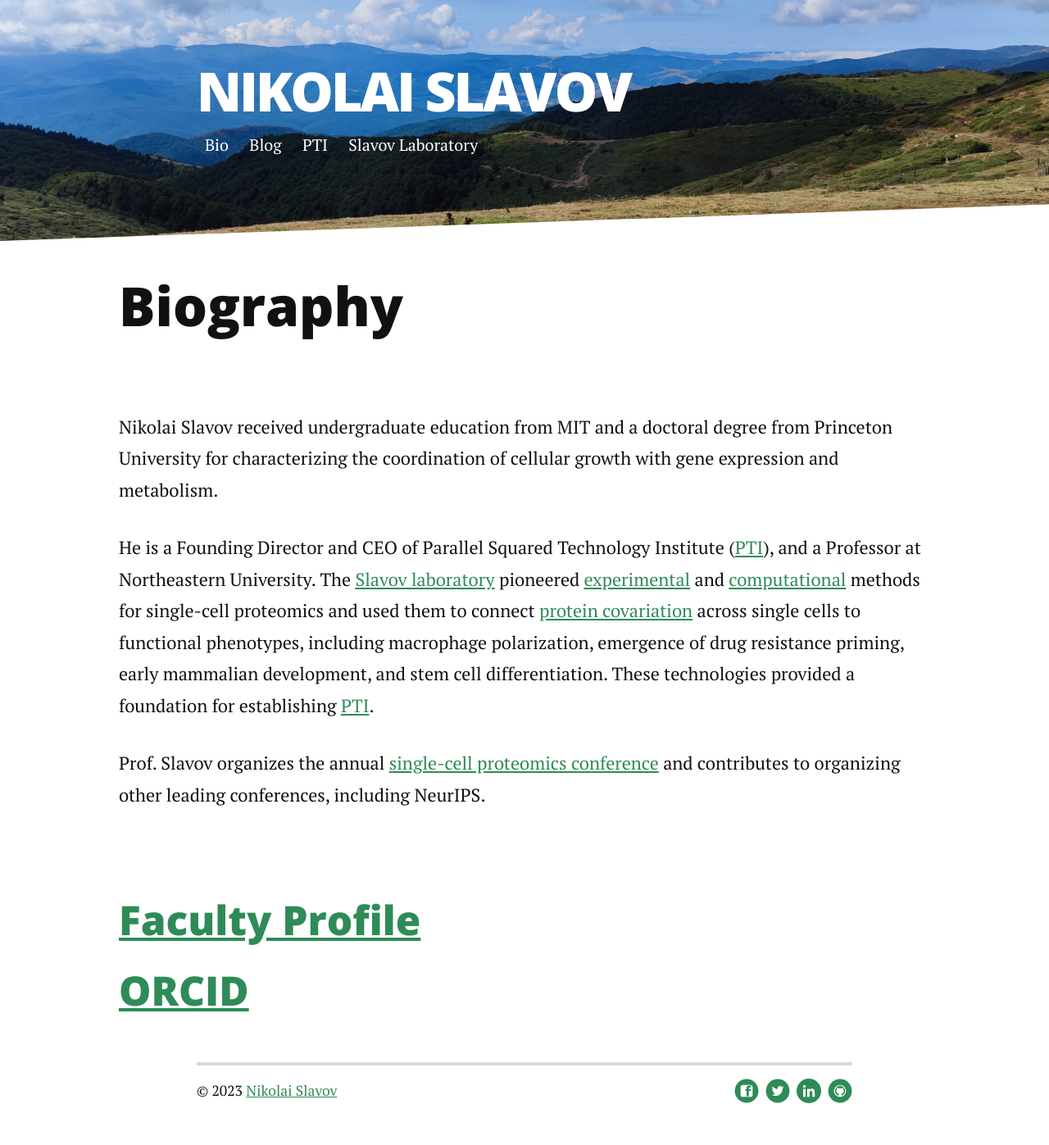
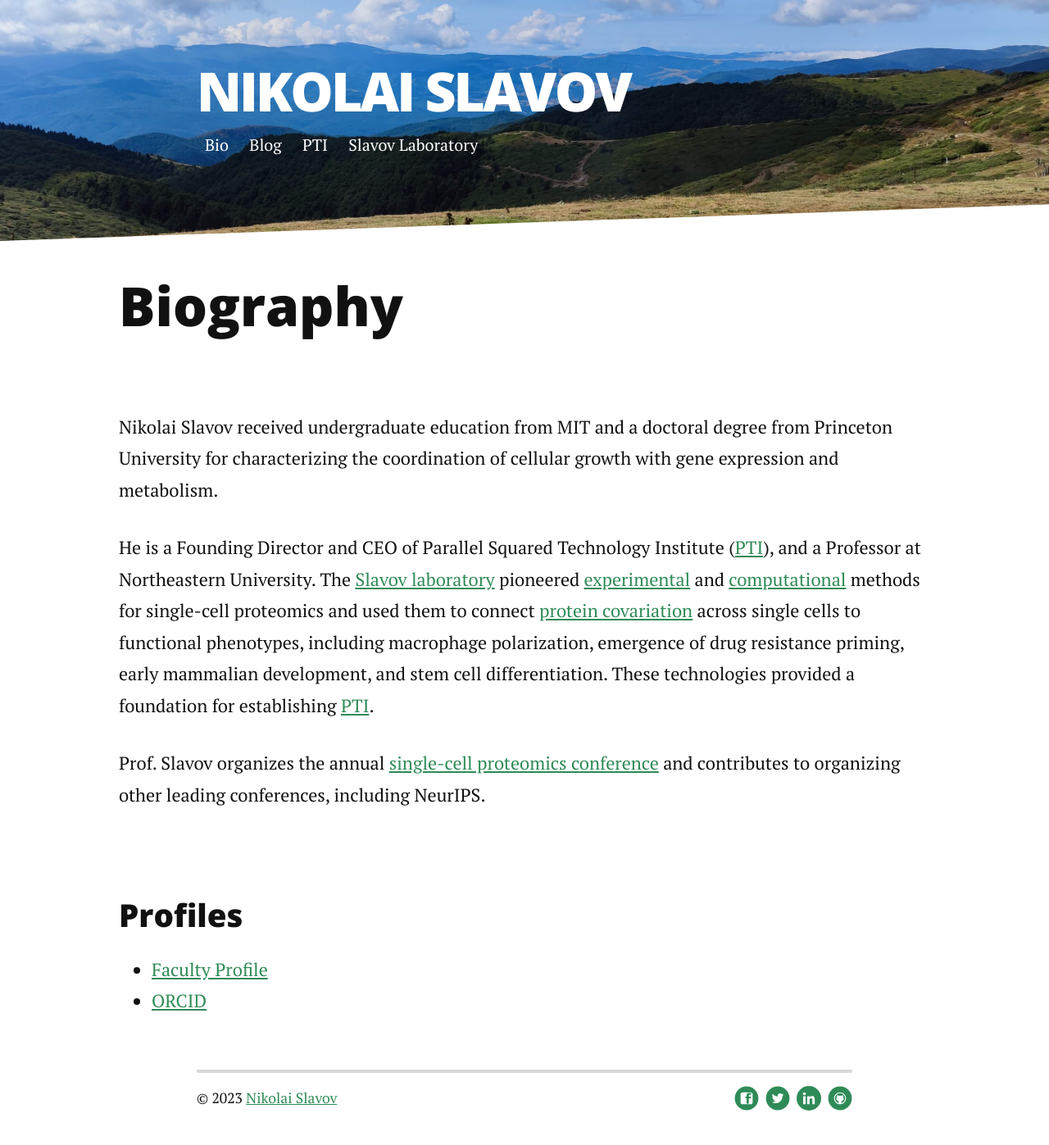
Before and after one commit to nslavov/nikolai, a Jekyll site: the page built from bio.md, in a window 1280 px wide. Shown: the whole page at 82% size. Built offline with Jekyll 4.4.1, drawn with Linux system fonts in a browser that asks for light colours; nearby versions of some CDN libraries.

Commit message:
Update bio.md

```diff
--- a/bio.md
+++ b/bio.md
@@ -16,6 +16,8 @@ Prof. Slavov organizes the annual <a href="https://single-cell.net/">single-cell
 
 <br>
 
-## [Faculty Profile](https://coe.northeastern.edu/people/slavov-nikolai/)
 
-## [ORCID](https://orcid.org/0000-0003-2035-1820)
+### Profiles
+
+ * [Faculty Profile](https://coe.northeastern.edu/people/slavov-nikolai/)
+ * [ORCID](https://orcid.org/0000-0003-2035-1820)
```
